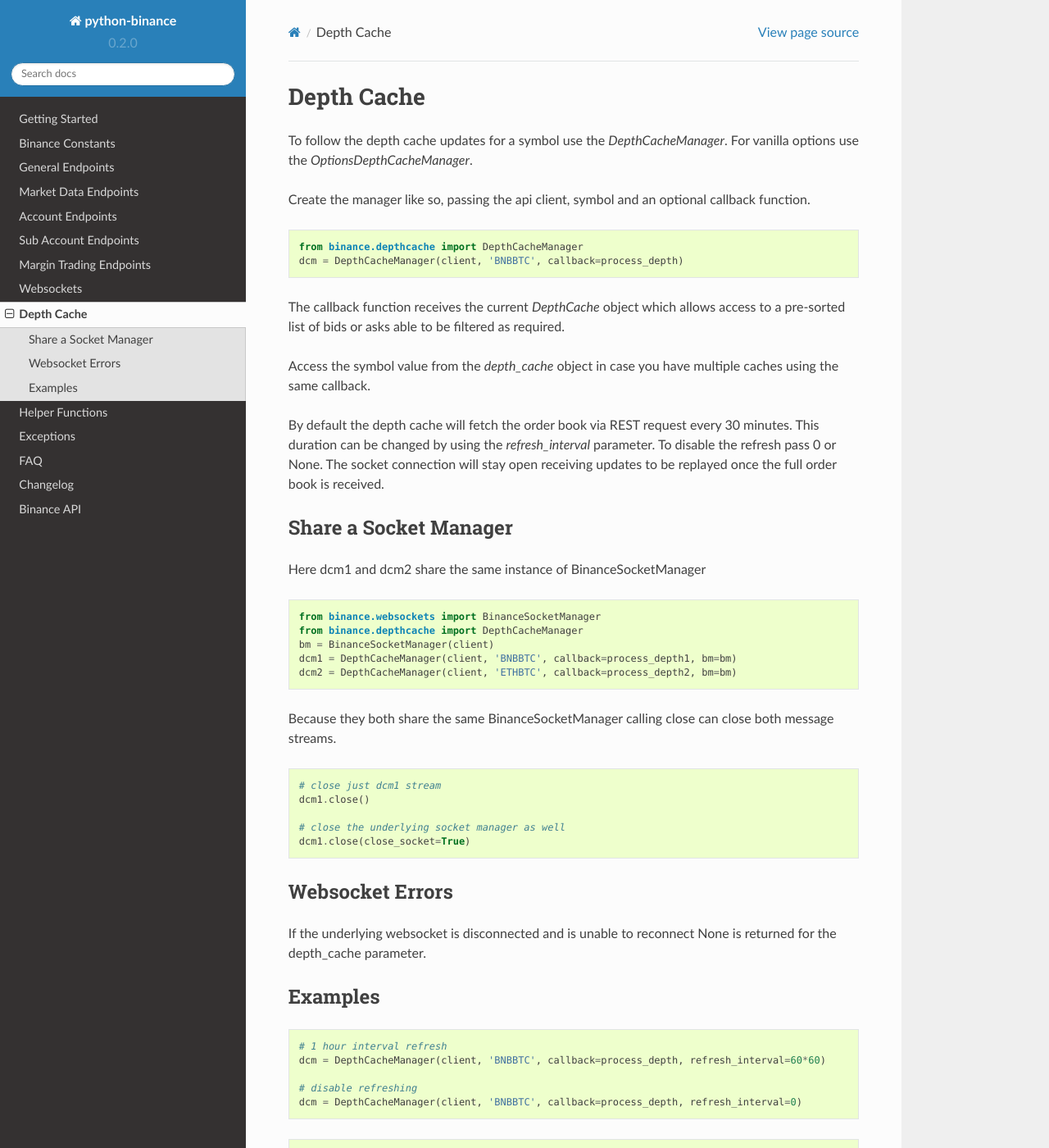
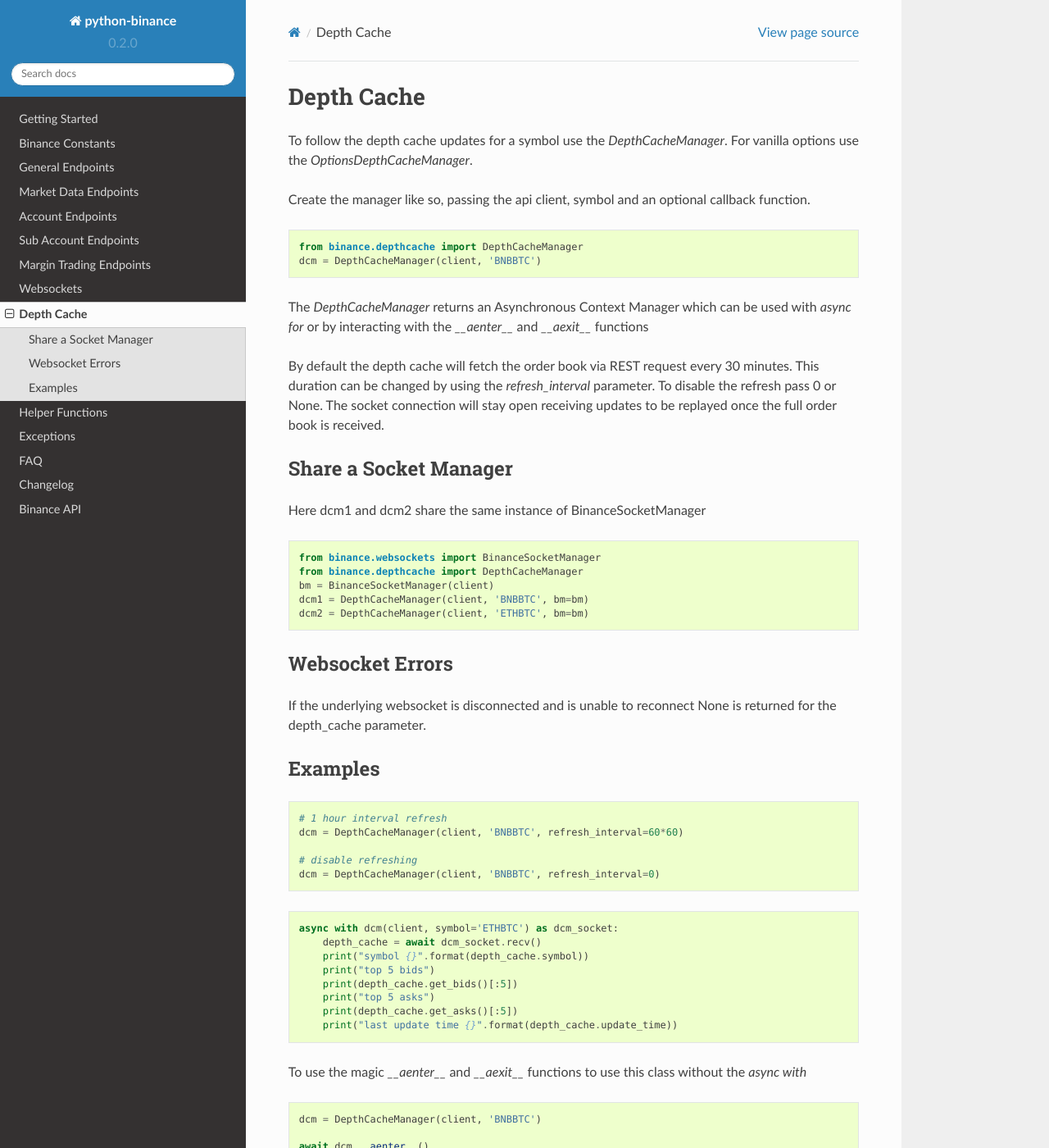
Before and after one commit to astro0099/python_BSC, a Sphinx documentation site: the page built from docs/depth_cache.rst, in a window 1280 px wide and 1400 px high. Shown: the whole window at 82% size. Built offline with Sphinx 7.4.7 and the Read the Docs theme 2.0.0, drawn with Linux system fonts in a browser that asks for light colours; formulas are drawn with MathJax 3; pages that are not in the unit, such as notebooks, are missing from menus; some of the changed text lies outside the part shown.

Commit message:
Update docs for DepthCache

```diff
--- a/docs/depth_cache.rst
+++ b/docs/depth_cache.rst
@@ -9,12 +9,10 @@ Create the manager like so, passing the api client, symbol and an optional callb
 .. code:: python
 
     from binance.depthcache import DepthCacheManager
-    dcm = DepthCacheManager(client, 'BNBBTC', callback=process_depth)
+    dcm = DepthCacheManager(client, 'BNBBTC')
 
-The callback function receives the current `DepthCache` object which allows access to a pre-sorted
-list of bids or asks able to be filtered as required.
-
-Access the symbol value from the `depth_cache` object in case you have multiple caches using the same callback.
+The `DepthCacheManager` returns an Asynchronous Context Manager which can be used with `async for`
+or by interacting with the `__aenter__` and `__aexit__` functions
 
 By default the depth cache will fetch the order book via REST request every 30 minutes.
 This duration can be changed by using the `refresh_interval` parameter. To disable the refresh pass 0 or None.
@@ -30,18 +28,8 @@ Here dcm1 and dcm2 share the same instance of BinanceSocketManager
     from binance.websockets import BinanceSocketManager
     from binance.depthcache import DepthCacheManager
     bm = BinanceSocketManager(client)
-    dcm1 = DepthCacheManager(client, 'BNBBTC', callback=process_depth1, bm=bm)
-    dcm2 = DepthCacheManager(client, 'ETHBTC', callback=process_depth2, bm=bm)
-
-Because they both share the same BinanceSocketManager calling close can close both message streams.
-
-.. code:: python
-
-    # close just dcm1 stream
-    dcm1.close()
-
-    # close the underlying socket manager as well
-    dcm1.close(close_socket=True)
+    dcm1 = DepthCacheManager(client, 'BNBBTC', bm=bm)
+    dcm2 = DepthCacheManager(client, 'ETHBTC', bm=bm)
 
 Websocket Errors
 ----------------
@@ -54,42 +42,36 @@ Examples
 .. code:: python
 
     # 1 hour interval refresh
-    dcm = DepthCacheManager(client, 'BNBBTC', callback=process_depth, refresh_interval=60*60)
+    dcm = DepthCacheManager(client, 'BNBBTC', refresh_interval=60*60)
 
     # disable refreshing
-    dcm = DepthCacheManager(client, 'BNBBTC', callback=process_depth, refresh_interval=0)
+    dcm = DepthCacheManager(client, 'BNBBTC', refresh_interval=0)
 
 .. code:: python
 
-    def process_depth(depth_cache):
-        if depth_cache is not None:
-            print("symbol {}".format(depth_cache.symbol))
-            print("top 5 bids")
-            print(depth_cache.get_bids()[:5])
-            print("top 5 asks")
-            print(depth_cache.get_asks()[:5])
-            print("last update time {}".format(depth_cache.update_time)
-        else:
-            # depth cache had an error and needs to be restarted
-
-At any time the current `DepthCache` object can be retrieved from the `DepthCacheManager`
-
-.. code:: python
-
-    depth_cache = dcm.get_depth_cache()
-    if depth_cache is not None:
+    async with dcm(client, symbol='ETHBTC') as dcm_socket:
+        depth_cache = await dcm_socket.recv()
         print("symbol {}".format(depth_cache.symbol))
         print("top 5 bids")
         print(depth_cache.get_bids()[:5])
         print("top 5 asks")
         print(depth_cache.get_asks()[:5])
-            print("last update time {}".format(depth_cache.update_time)
-    else:
-        # depth cache had an error and needs to be restarted
+        print("last update time {}".format(depth_cache.update_time))
 
-To stop the `DepthCacheManager` from returning messages use the `close` method.
-This will close the internal websocket and this instance of the `DepthCacheManager` will not be able to be used again.
+To use the magic `__aenter__` and `__aexit__` functions to use this class without the `async with`
 
 .. code:: python
 
-    dcm.close()
+    dcm = DepthCacheManager(client, 'BNBBTC')
+
+    await dcm.__aenter__()
+    depth_cache = await dcm.recv()
+    print("symbol {}".format(depth_cache.symbol))
+    print("top 5 bids")
+    print(depth_cache.get_bids()[:5])
+    print("top 5 asks")
+    print(depth_cache.get_asks()[:5])
+    print("last update time {}".format(depth_cache.update_time))
+
+    # exit the context manager
+    await dcm.__aexit__(None, None, None)
```
